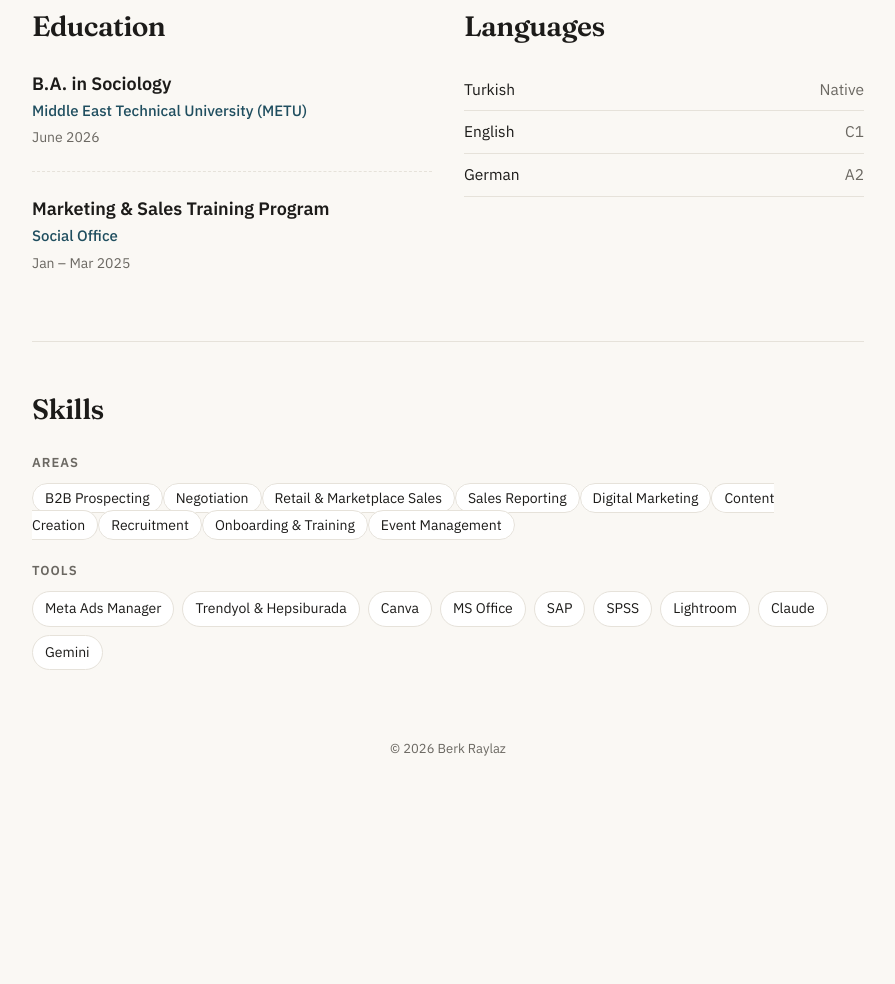
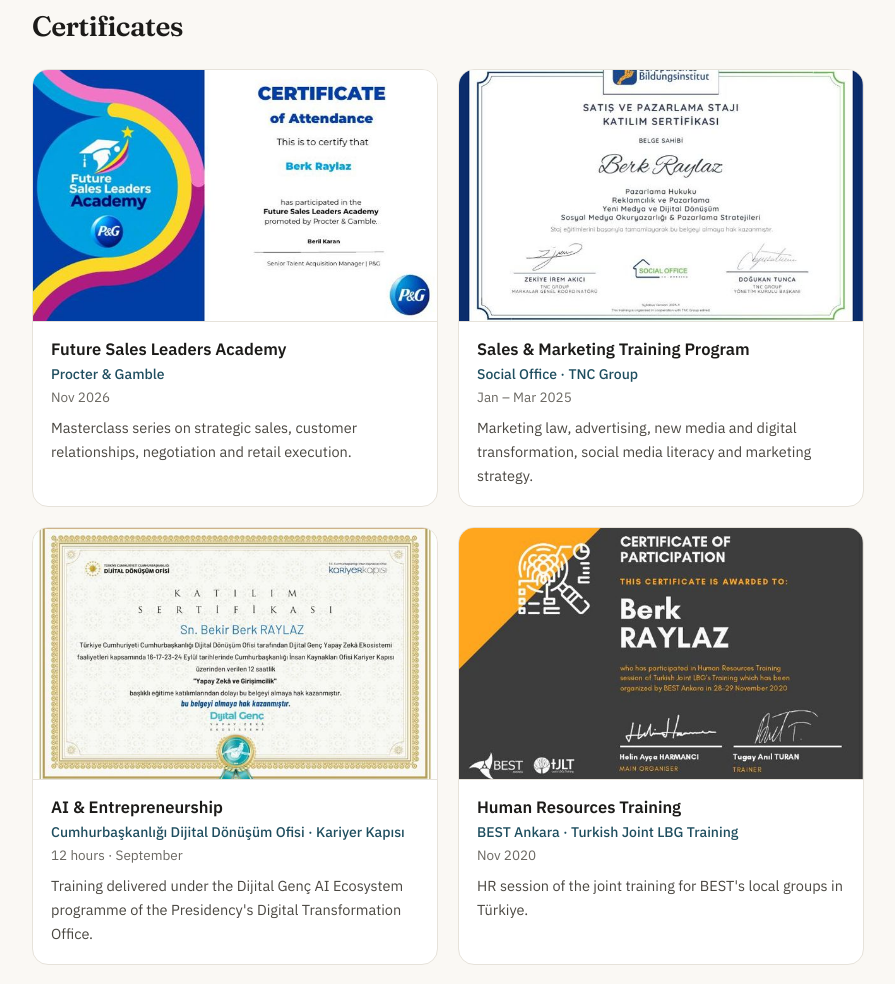
Before and after one commit to BerkRaylaz/BerkRaylaz.github.io, a plain HTML site: page experience.html in a window 1280 px wide. Shown: the part 1196-2180 px from the top of the page, without its empty margins (192-1087 px from the left). Before the commit the page ends 1991 px from the top, so only its background shows below. Drawn offline with Linux system fonts and the light colour scheme.

Commit message:
Add certificates section to Experience page
Co-Authored-By: Claude Opus 5.5 <noreply@anthropic.com>
Claude-Session: https://claude.ai/code/session_01VcQi9LBJS3k8i4yj8RW2ZB

```diff
--- a/experience.html
+++ b/experience.html
@@ -66,6 +66,48 @@
   </section>
 
   <section class="rv">
+    <h2><span data-tr>Sertifikalar</span><span data-en>Certificates</span></h2>
+    <div class="certs">
+      <a class="cert" href="certificates/pg-future-sales-leaders.pdf" target="_blank" rel="noopener">
+        <div class="cert-img"><img src="certificates/thumb-pg-future-sales-leaders.jpg" alt="" loading="lazy"></div>
+        <div class="cert-body">
+          <h3><span data-tr>Future Sales Leaders Academy</span><span data-en>Future Sales Leaders Academy</span></h3>
+          <div class="co">Procter &amp; Gamble</div>
+          <div class="date"><span data-tr>Kasım 2026</span><span data-en>Nov 2026</span></div>
+          <p><span data-tr>Stratejik satış, müşteri ilişkileri, müzakere ve perakende uygulaması üzerine masterclass serisi.</span><span data-en>Masterclass series on strategic sales, customer relationships, negotiation and retail execution.</span></p>
+        </div>
+      </a>
+      <a class="cert" href="certificates/satis-pazarlama-programi.pdf" target="_blank" rel="noopener">
+        <div class="cert-img"><img src="certificates/thumb-satis-pazarlama-programi.jpg" alt="" loading="lazy"></div>
+        <div class="cert-body">
+          <h3><span data-tr>Satış ve Pazarlama Eğitim Programı</span><span data-en>Sales &amp; Marketing Training Program</span></h3>
+          <div class="co">Social Office · TNC Group</div>
+          <div class="date"><span data-tr>Ocak – Mart 2025</span><span data-en>Jan – Mar 2025</span></div>
+          <p><span data-tr>Pazarlama hukuku, reklamcılık, yeni medya ve dijital dönüşüm, sosyal medya okuryazarlığı ve pazarlama stratejileri.</span><span data-en>Marketing law, advertising, new media and digital transformation, social media literacy and marketing strategy.</span></p>
+        </div>
+      </a>
+      <a class="cert" href="certificates/yapay-zeka-girisimcilik.jpg" target="_blank" rel="noopener">
+        <div class="cert-img"><img src="certificates/thumb-yapay-zeka-girisimcilik.jpg" alt="" loading="lazy"></div>
+        <div class="cert-body">
+          <h3><span data-tr>Yapay Zekâ ve Girişimcilik</span><span data-en>AI &amp; Entrepreneurship</span></h3>
+          <div class="co">Cumhurbaşkanlığı Dijital Dönüşüm Ofisi · Kariyer Kapısı</div>
+          <div class="date"><span data-tr>12 saat · Eylül</span><span data-en>12 hours · September</span></div>
+          <p><span data-tr>Dijital Genç Yapay Zekâ Ekosistemi kapsamında verilen eğitim.</span><span data-en>Training delivered under the Dijital Genç AI Ecosystem programme of the Presidency's Digital Transformation Office.</span></p>
+        </div>
+      </a>
+      <a class="cert" href="certificates/best-hr-training.pdf" target="_blank" rel="noopener">
+        <div class="cert-img"><img src="certificates/thumb-best-hr-training.jpg" alt="" loading="lazy"></div>
+        <div class="cert-body">
+          <h3><span data-tr>İnsan Kaynakları Eğitimi</span><span data-en>Human Resources Training</span></h3>
+          <div class="co">BEST Ankara · Turkish Joint LBG Training</div>
+          <div class="date"><span data-tr>Kasım 2020</span><span data-en>Nov 2020</span></div>
+          <p><span data-tr>BEST yerel gruplarının ortak eğitim programında İK oturumu.</span><span data-en>HR session of the joint training for BEST's local groups in Türkiye.</span></p>
+        </div>
+      </a>
+    </div>
+  </section>
+
+  <section class="rv">
     <div class="grid2">
       <div>
         <h2><span data-tr>Eğitim</span><span data-en>Education</span></h2>
@@ -74,13 +116,6 @@
             <h3><span data-tr>Sosyoloji Lisans</span><span data-en>B.A. in Sociology</span></h3>
             <div class="co"><span data-tr>Orta Doğu Teknik Üniversitesi (ODTÜ)</span><span data-en>Middle East Technical University (METU)</span></div>
             <div class="date"><span data-tr>Haziran 2026</span><span data-en>June 2026</span></div>
-          </div>
-        </div>
-        <div class="job" style="grid-template-columns:1fr">
-          <div>
-            <h3><span data-tr>Pazarlama ve Satış Eğitim Programı</span><span data-en>Marketing &amp; Sales Training Program</span></h3>
-            <div class="co">Social Office</div>
-            <div class="date"><span data-tr>Ocak – Mart 2025</span><span data-en>Jan – Mar 2025</span></div>
           </div>
         </div>
       </div>
--- a/style.css
+++ b/style.css
@@ -132,3 +132,17 @@ footer{text-align:center;color:var(--muted);font-size:13px;padding:24px 0 36px}
 [data-en]{display:none}
 html[lang=en] [data-tr]{display:none}
 html[lang=en] [data-en]{display:revert}
+
+/* CERTIFICATES */
+.certs{display:grid;grid-template-columns:repeat(2,1fr);gap:20px}
+@media(max-width:680px){.certs{grid-template-columns:1fr}}
+.cert{display:flex;flex-direction:column;border:1px solid var(--line);border-radius:16px;background:var(--white);overflow:hidden;text-decoration:none;transition:transform .2s,box-shadow .2s,border-color .2s}
+.cert:hover{transform:translateY(-4px);box-shadow:0 10px 24px rgba(0,0,0,.08);border-color:#d3cec4}
+.cert-img{aspect-ratio:16/10;background:#f1eee8;overflow:hidden;border-bottom:1px solid var(--line)}
+.cert-img img{width:100%;height:100%;object-fit:cover;object-position:center;transition:transform .4s}
+.cert:hover .cert-img img{transform:scale(1.04)}
+.cert-body{padding:16px 18px 18px}
+.cert-body h3{font-size:16.5px;font-weight:600;line-height:1.35}
+.cert-body .co{color:var(--accent);font-weight:500;font-size:14px;margin-top:2px}
+.cert-body .date{color:var(--muted);font-size:13.5px}
+.cert-body p{color:#4a4741;font-size:14.5px;margin-top:8px}
```
Also changed, not shown: certificates/thumb-best-hr-training.jpg (added), certificates/thumb-pg-future-sales-leaders.jpg (added), certificates/thumb-satis-pazarlama-programi.jpg (added), certificates/thumb-yapay-zeka-girisimcilik.jpg (added), certificates/yapay-zeka-girisimcilik.jpg (added), 3 other files.
